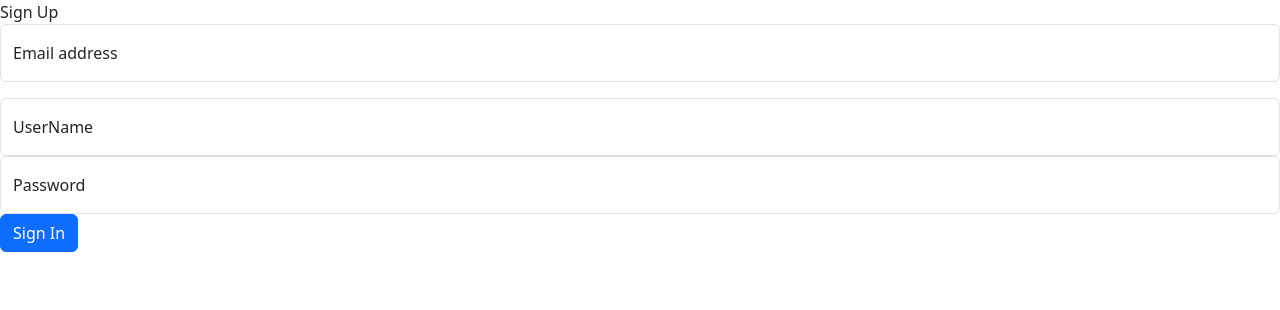
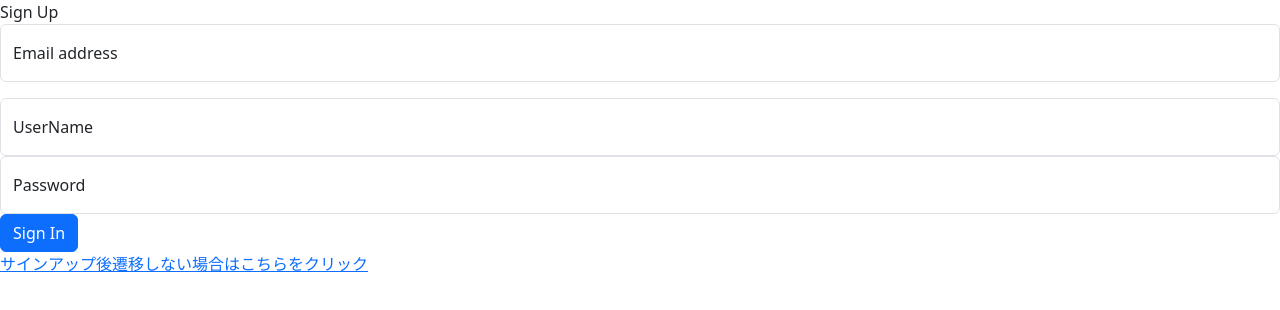
Before and after one commit to xazynya/todo-api, a React (Create React App) app in the folder client/: page /signup in a window 1280 px wide. Shown: the top 310 px of the page. Built offline with nearby package versions, Linux system fonts and the light colour scheme.

Commit message:
遷移しなかった場合のリンク

```diff
--- a/client/src/components/SignUpForm.js
+++ b/client/src/components/SignUpForm.js
@@ -67,6 +67,7 @@ const SignUpForm = ({ onSignUp }) => {
                 Sign In
             </Button>
         </Form>
+        <a href="./login">サインアップ後遷移しない場合はこちらをクリック</a>
       </>
     );
 
```
